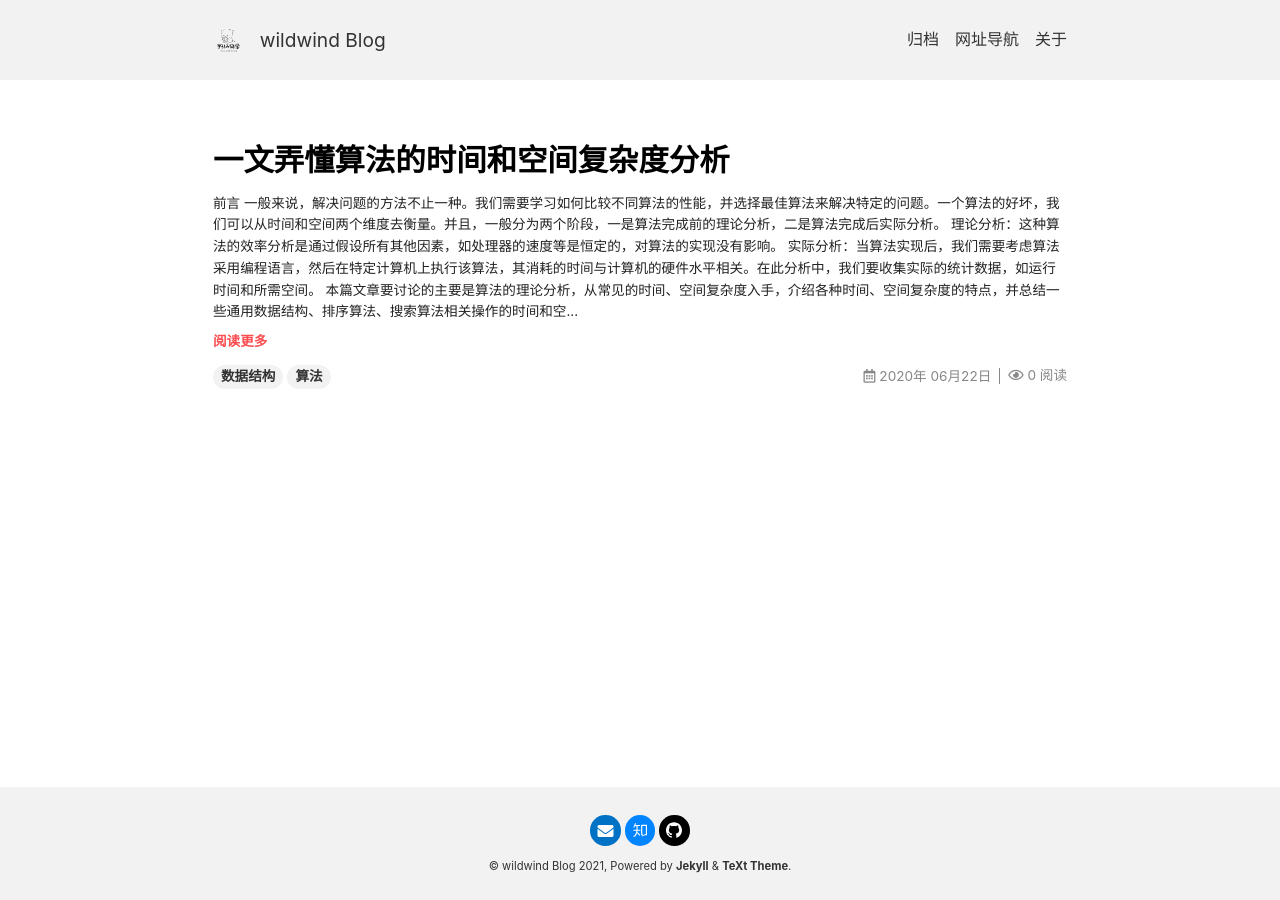
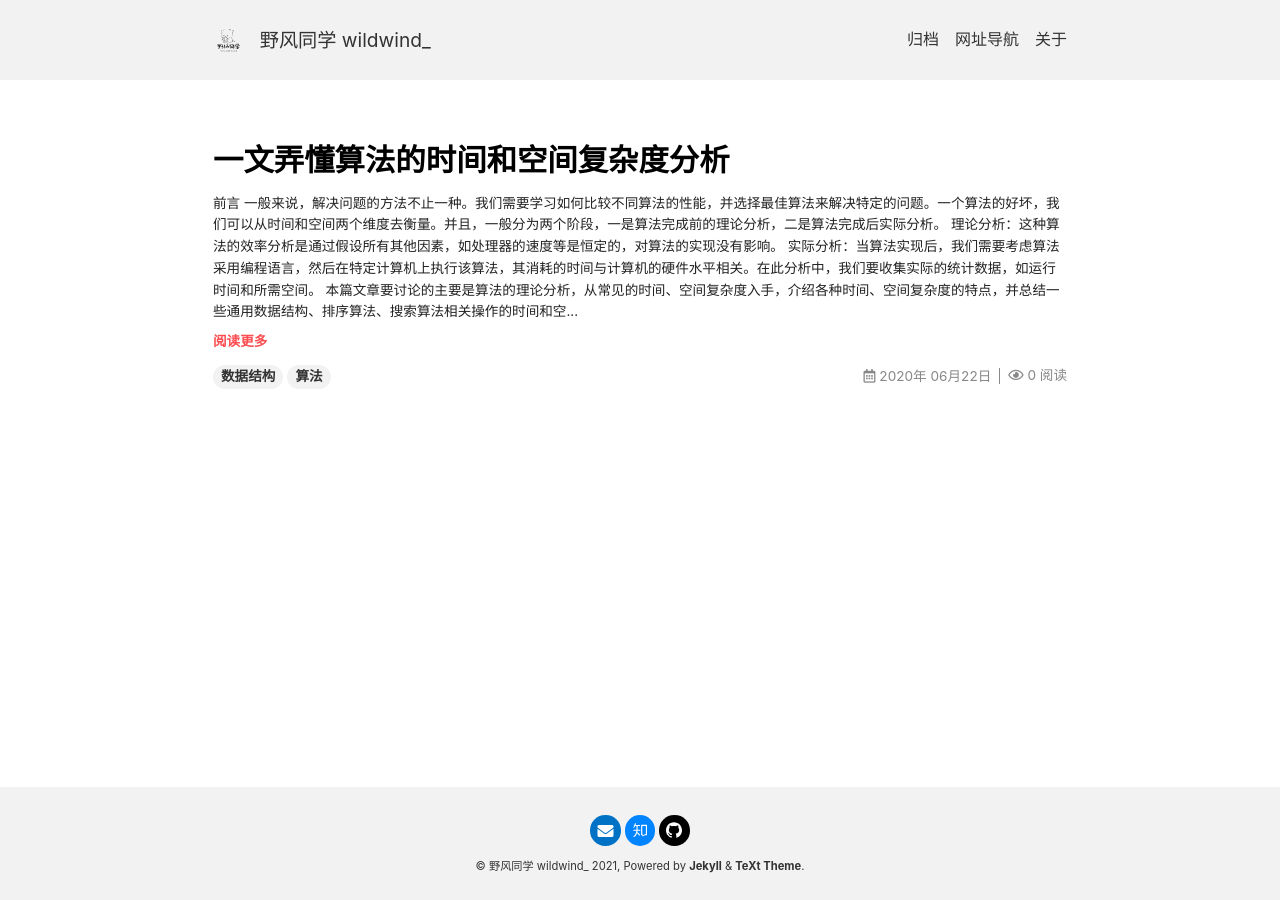
Before and after one commit to wildwind0/wildwind0.github.io, a Jekyll site: the page built from index.html, in a window 1280 px wide. Built offline with Jekyll 4.4.1, drawn with Linux system fonts in a browser that asks for light colours; nearby versions of some CDN libraries; the list of posts is cut into pages by our own code; comment, search, counter and statistics services are not loaded.

Commit message:
修改标题

```diff
--- a/_config.yml
+++ b/_config.yml
@@ -20,9 +20,9 @@ text_skin: default # "default" (default), "dark", "forest", "ocean", "chocolate"
 highlight_theme: default # "default" (default), "tomorrow", "tomorrow-night", "tomorrow-night-eighties", "tomorrow-night-blue", "tomorrow-night-bright"
 url     : https://wildwind0.github.io # the base hostname & protocol for your site e.g. https://www.someone.com
 baseurl : # does not include hostname
-title   : wildwind Blog
+title   : 野风同学 wildwind_
 description: > # this means to ignore newlines until "Language & timezone"
-  wildwind Blog
+  野风同学 wildwind_
 
 
 ## => Language and Timezone
```
